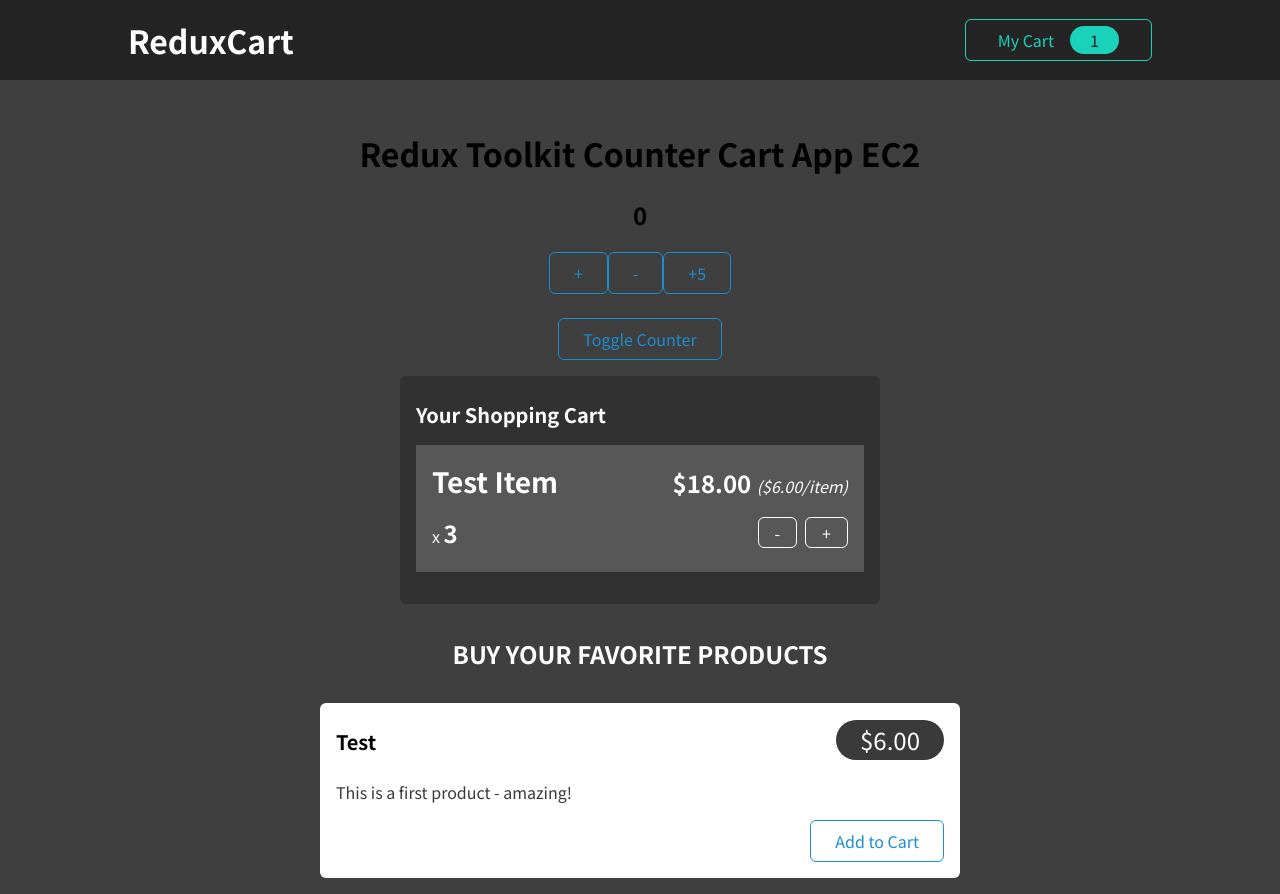
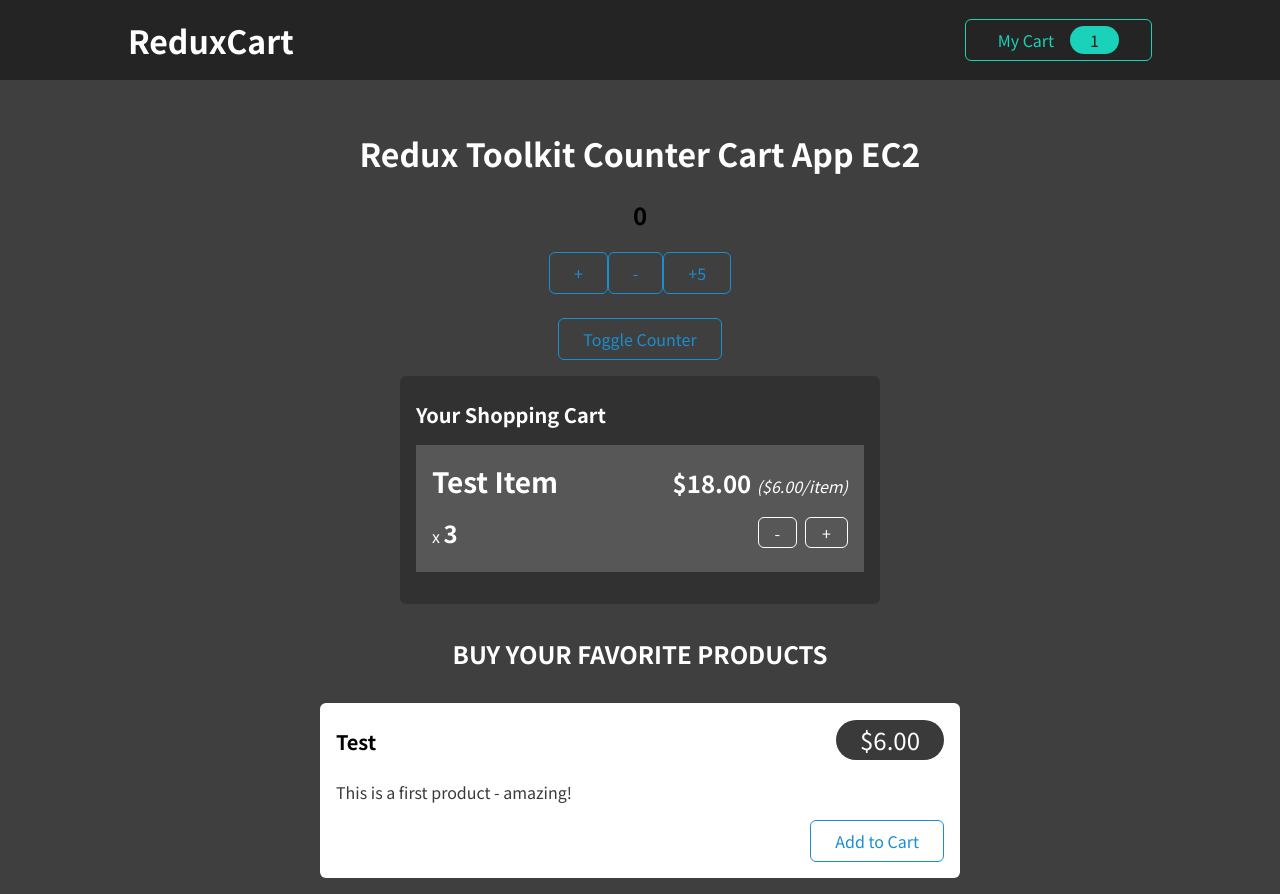
Before and after one commit to ankur-kumar5/CartApp, a React (Create React App) app: page / in a window 1280 px wide. Built offline with nearby package versions, Linux system fonts and the light colour scheme.

Commit message:
change the title color

```diff
--- a/src/components/counter.js
+++ b/src/components/counter.js
@@ -21,7 +21,7 @@ const Counter = () => {
 
     return (
     <div style={{ textAlign: "center", marginTop: "50px" }}>
-      <h1>Redux Toolkit Counter Cart App EC2</h1>
+      <h1 style={{ color: "white"}}>Redux Toolkit Counter Cart App EC2</h1>
       <h2>{count}</h2>
        { showCounter ?
             <div>
```
